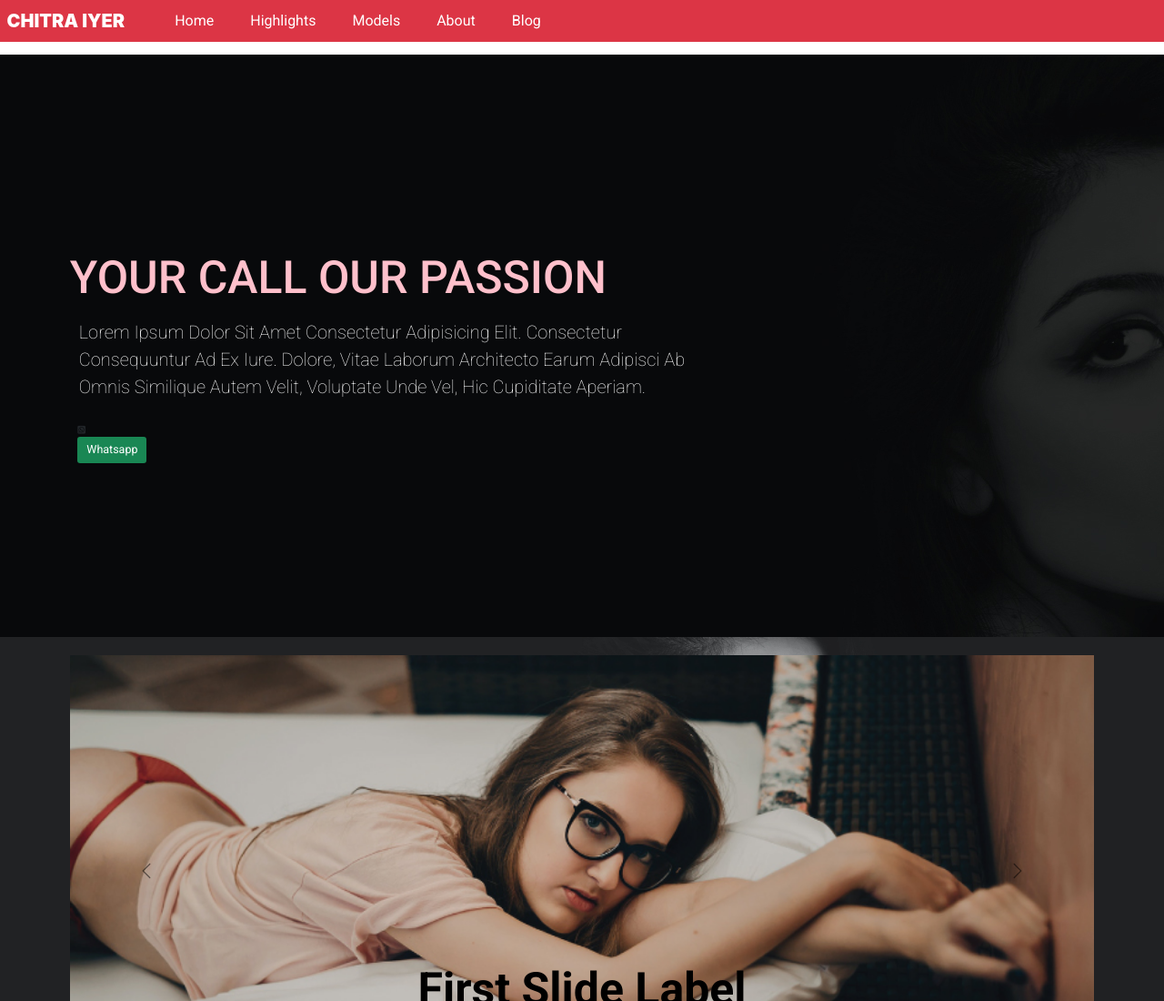
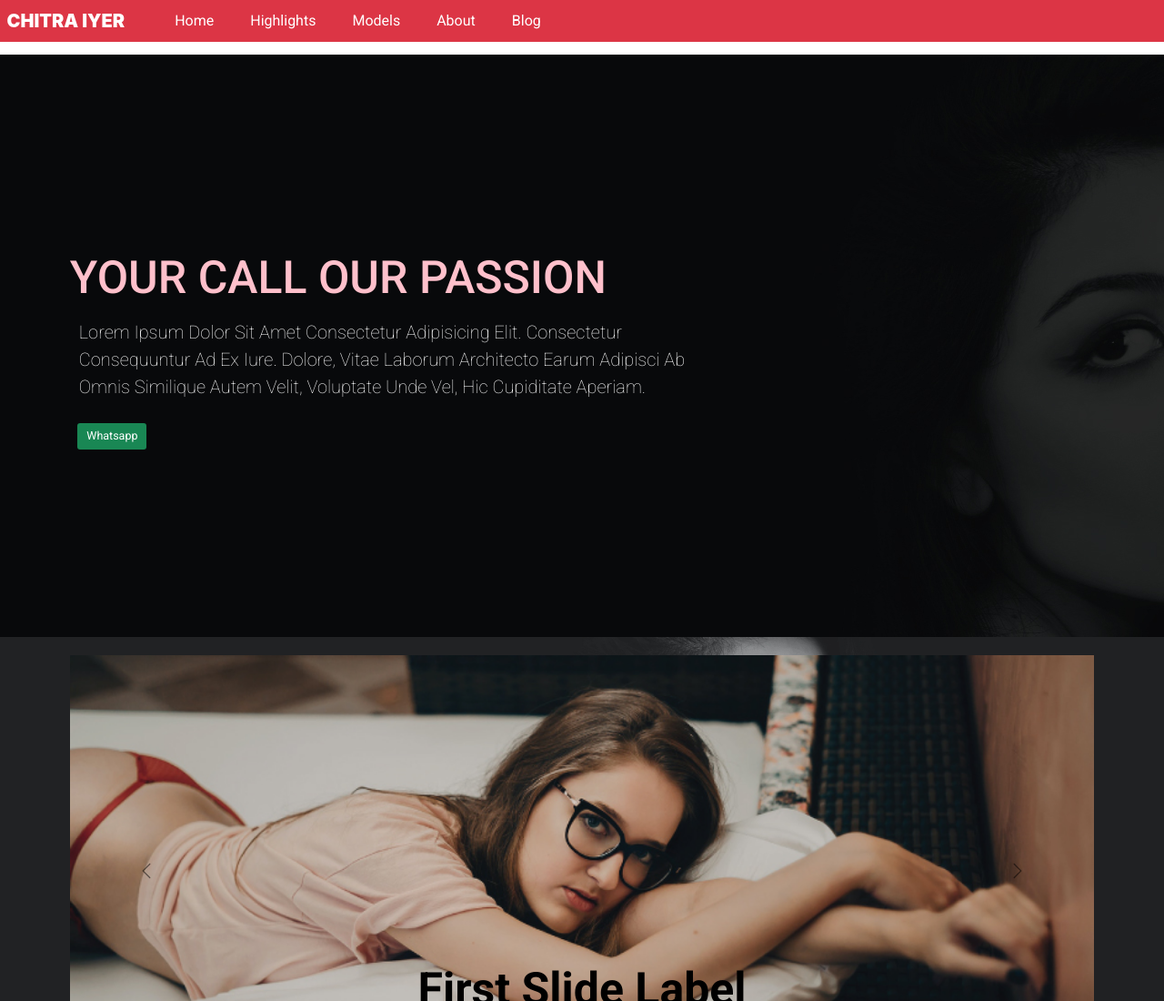
Before and after one commit to gaint-1734/chitraiyer, a plain HTML site: page index.html in a window 1280 px wide. Shown: the top 1100 px of the page at 91% size. Drawn offline with nearby package versions, Linux system fonts and the light colour scheme.

```diff
--- a/index.html
+++ b/index.html
@@ -58,7 +58,6 @@
              consequuntur ad ex iure. Dolore, vitae laborum architecto earum adipisci
               ab omnis similique autem velit, voluptate unde vel, hic cupiditate aperiam.</p>
               <div class="btn">
-              <i class="fab fa-whatsapp-square"></i>
               <button type="button" class="btn-success btn-lg">Whatsapp</button>
               </div>
     </div>
```
